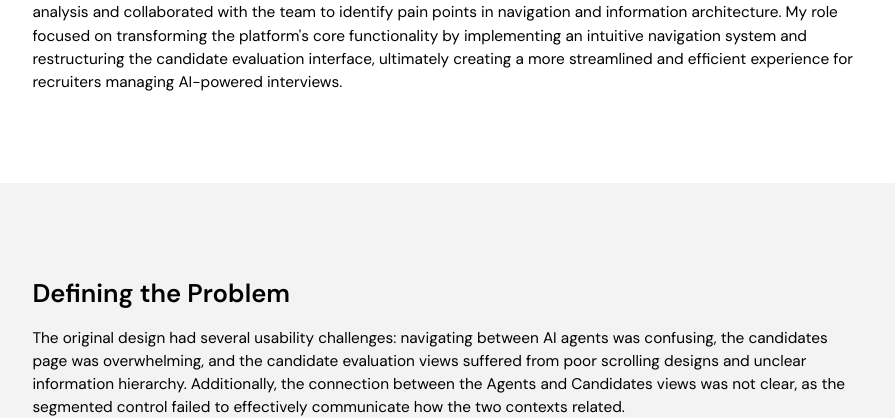
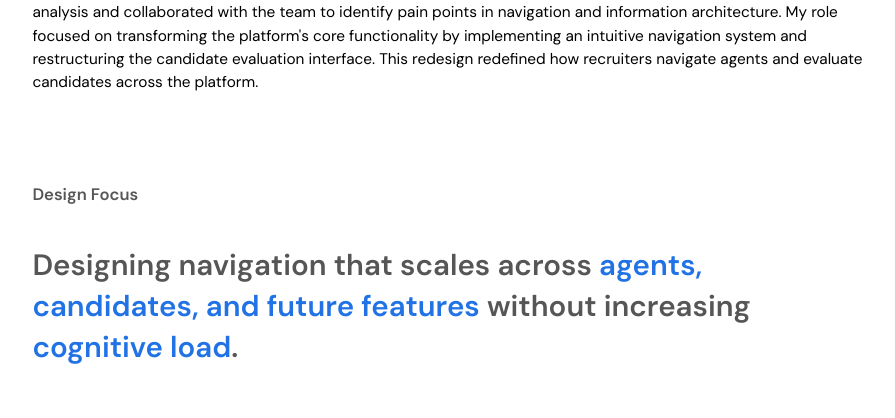
Before and after one commit to Katiiesun/portfolio, a React (Create React App) app: page /heymilo in a window 1280 px wide. Shown: the part 1003-1421 px from the top of the page, without its empty margins (198-1093 px from the left). Built offline with nearby package versions, Linux system fonts and the light colour scheme.

Commit message:
heymilo updates

```diff
--- a/src/components/heymilo.js
+++ b/src/components/heymilo.js
@@ -18,6 +18,8 @@ const heyMilo = process.env.PUBLIC_URL + "images/heymilo-mockup.png";
 const keyTakeaways =
   process.env.PUBLIC_URL + "images/key takeaways-heymilo.png";
 const components = process.env.PUBLIC_URL + "images/heymilo components.png";
+const originalDesign = process.env.PUBLIC_URL + "images/heymilooriginal.png";
+const designDecision = process.env.PUBLIC_URL + "images/heymilodesigndecision.png";
 
 function HeyMilo() {
   useEffect(() => {
@@ -70,10 +72,20 @@ function HeyMilo() {
             with the team to identify pain points in navigation and information
             architecture. My role focused on transforming the platform's core
             functionality by implementing an intuitive navigation system and
-            restructuring the candidate evaluation interface, ultimately
-            creating a more streamlined and efficient experience for recruiters
-            managing AI-powered interviews.
+            restructuring the candidate evaluation interface. This redesign
+            redefined how recruiters navigate agents and evaluate candidates
+            across the platform.
           </h2>
+          <h3>Design Focus</h3>
+          <h4>
+            Designing navigation that scales across
+            <span class="highlight">
+              {" "}
+              agents, candidates, and future features{" "}
+            </span>
+            without increasing
+            <span class="highlight"> cognitive load</span>.
+          </h4>
         </div>
       </div>
       <div className="divvy-section2">
@@ -167,6 +179,29 @@ function HeyMilo() {
           mapping out all interactions, while constantly keeping the team in the
           loop with updates and progress.
         </h2>
+        <h1>Designing for Distinct Mental Modes</h1>
+        <h2>
+        One of the core insights that shaped this redesign was recognizing that recruiters move between
+    <span class="highlight2"> two distinct modes:</span> scanning multiple candidates to compare status and performance,
+    and deep evaluation of an individual candidate’s interview results.
+        </h2>
+        <h2>
+          {" "}
+          In the original experience, these two tasks were blended into a single
+          view, forcing recruiters to constantly re-orient themselves and
+          mentally filter information. This increased cognitive load and slowed
+          down decision-making.
+
+        </h2>
+        <img src={originalDesign} alt="Original screen" />
+        <h2>
+            {" "}
+            A design decision I made was to separate these modes by introducing a
+            clear candidate list for quick scanning and comparison, paired with
+            a focused evaluation view that prioritizes depth, clarity, and
+            hierarchy.
+          </h2>
+          <img src={designDecision} alt="Design decision" />
         <div className="userTesting">
           <h1>Feedback & Testing</h1>
           <h2>
@@ -260,7 +295,8 @@ function HeyMilo() {
             <h2>
               {" "}
               For these screens, I built reusable components by leveraging the
-              existing design system and maintaining visual and functional consistency.
+              existing design system and maintaining visual and functional
+              consistency.
             </h2>
             <img src={components} alt="Final design three" />
           </div>
--- a/src/static/heymilo.css
+++ b/src/static/heymilo.css
@@ -426,3 +426,24 @@
 .hm-components {
 margin-bottom: 3vw;
 }
+
+.hm-overview h3{
+  font-weight: 600;
+  width:60vw;
+  padding-top: 4vw;
+  line-height: 1.8vw;
+  font-size: 1.3vw;
+  font-family: "DM Sans", sans-serif;
+  font-optical-sizing: auto;
+  color:#565656
+}
+
+.hm-overview h4{
+  font-weight: 600;
+  width:65vw;
+  line-height: 3.2vw;
+  font-size: 2.3vw;
+  font-family: "DM Sans", sans-serif;
+  font-optical-sizing: auto;
+  color:#565656
+}
```
Also changed, not shown: public/images/heymilooriginal.png (added), 1 other file (tests, documents, lock files or other folders).
